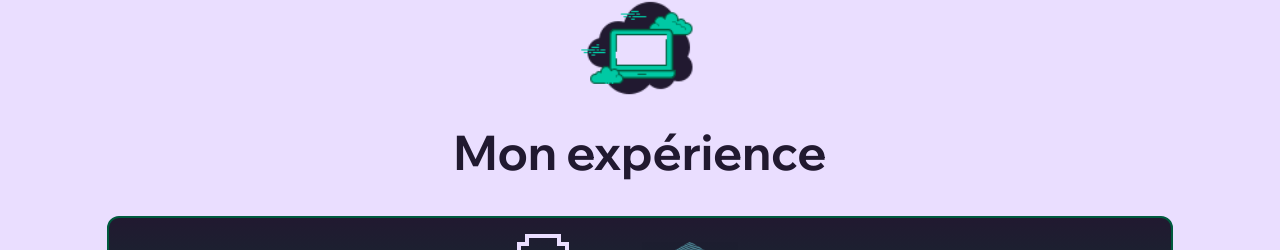
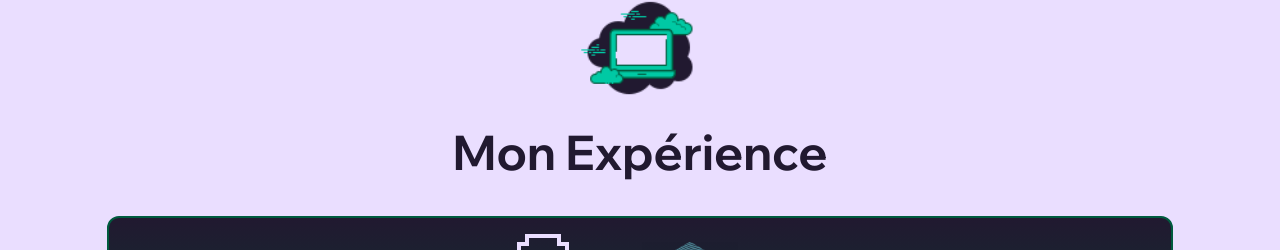
Before and after one commit to Timeuh/Portfolio-v2, a React (Vite) app: page / in a window 1280 px wide. Shown: the part 1732-1982 px from the top of the page. Built offline with nearby package versions, Linux system fonts and the light colour scheme.

Commit message:
refactor(feat): use experience component traduction

```diff
--- a/src/components/experience/Experience.tsx
+++ b/src/components/experience/Experience.tsx
@@ -1,15 +1,21 @@
 import WorkItem from '@/components/experience/WorkItem';
 import {workExperiences} from '@/utils/Experiences';
 import {useContext} from 'react';
-import {ThemeContext} from '@/App';
+import {LangContext, ThemeContext} from '@/App';
 import {isLight} from '@/utils/AppFuncs';
-import {theme} from '@/utils/AppTypes';
+import {lang, theme} from '@/utils/AppTypes';
+import {experienceContent} from '@/utils/TextContent';
 
 export default function Experience() {
   // get current theme
   const theme = useContext<theme>(ThemeContext);
   // check if current theme is light
   const isCurrentLight = isLight(theme);
+
+  // get the lang from provider
+  const lang = useContext<lang>(LangContext);
+  // get current traduction
+  const currentTrad = experienceContent[lang];
 
   return (
     <div id={'experience'} className={`h-screen w-full flex flex-col items-center justify-center space-y-4
@@ -19,7 +25,7 @@ export default function Experience() {
           <img src='src/assets/images/sections/work-light.png' alt='work' className={'w-32 h-32 rounded-full'}/>
           :  <img src='src/assets/images/sections/work-dark.png' alt='work' className={'w-32 h-32 rounded-full'}/>
       }
-      <h1 className={`text-5xl font-bold text-center w-5/6 ${isCurrentLight ? 'text-violet-dark' : 'text-pink-light'} pb-6`}>Mon expérience</h1>
+      <h1 className={`text-5xl font-bold text-center w-5/6 ${isCurrentLight ? 'text-violet-dark' : 'text-pink-light'} pb-6`}>{currentTrad.title}</h1>
       {workExperiences.map((workExperience, index) => {
         return (
           <WorkItem key={index} logo={workExperience.logo} company={workExperience.company}
```
